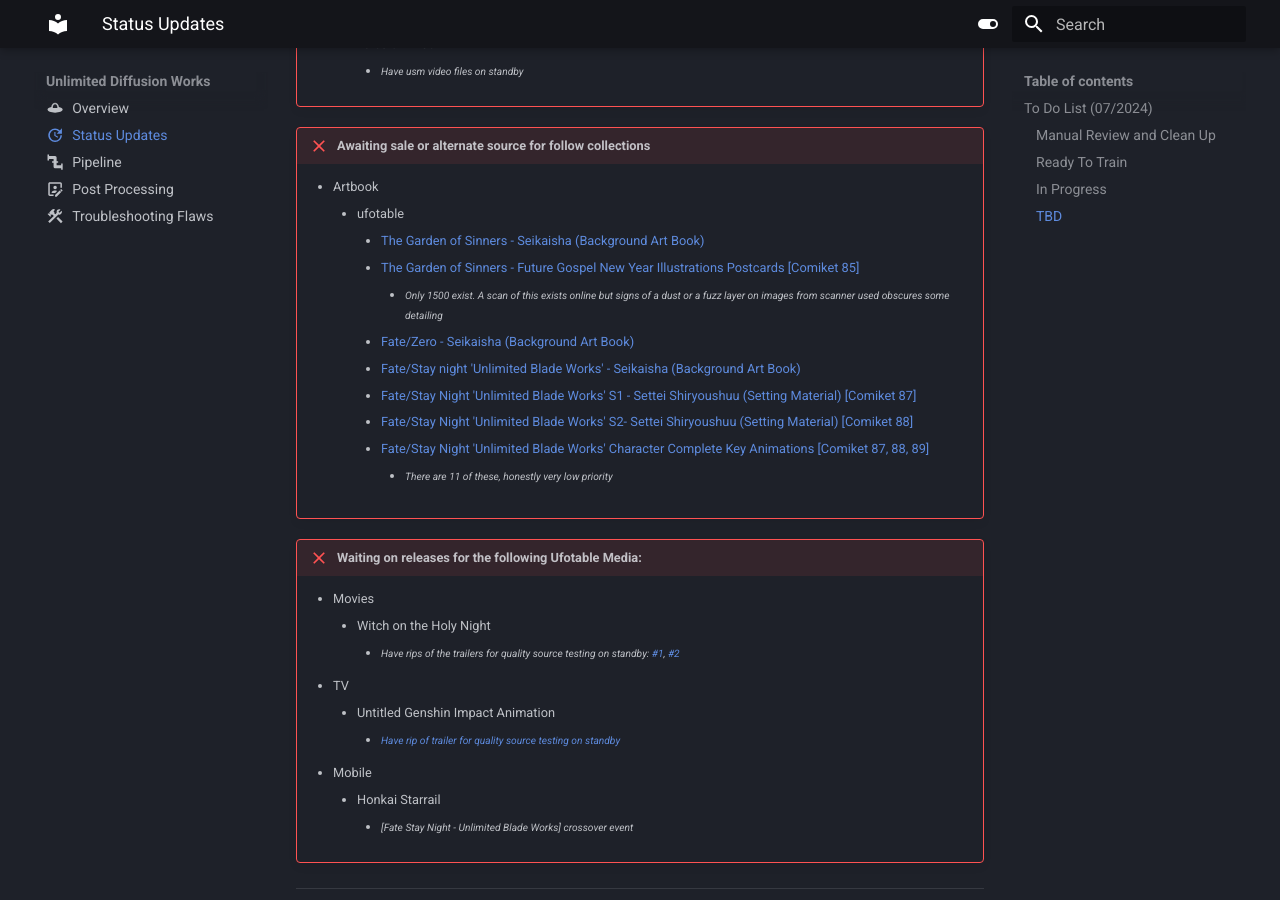
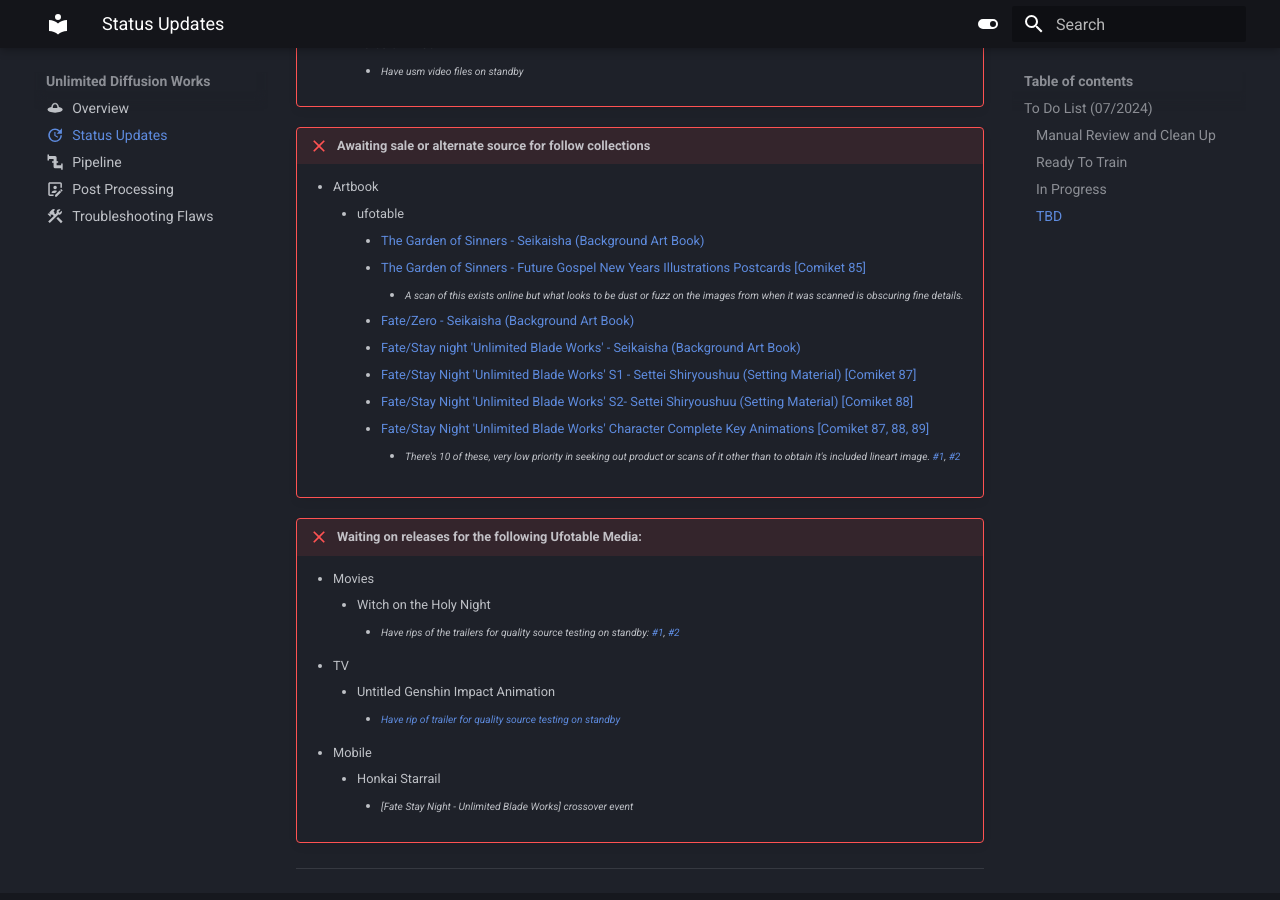
Before and after one commit to CrimsonVelka/DiffusionDesignWorks, an MkDocs documentation site: the page built from docs/pages/udw/todolist.md, in a window 1280 px wide and 900 px high, scrolled down 4384 px. Built offline with MkDocs 1.6.1 and Material for MkDocs 9.7.7, drawn with Linux system fonts in a browser that asks for light colours.

Commit message:
formatting and spelling error corrections

```diff
--- a/docs/pages/udw/todolist.md
+++ b/docs/pages/udw/todolist.md
@@ -123,14 +123,14 @@
     *   Artbook
         *   ufotable
             *   [The Garden of Sinners - Seikaisha (Background Art Book)](./images/todolist/artbook/91vngIKYgCL._SL1500_.jpg)
-            *   [The Garden of Sinners - Future Gospel New Year Illustrations Postcards [Comiket 85]](./images/todolist/artbook/000.jpg)
-                * <span style="font-size: 80%;">*Only 1500 exist. A scan of this exists online but signs of a dust or a fuzz layer on images from scanner used obscures some detailing*</span>
+            *   [The Garden of Sinners - Future Gospel New Years Illustrations Postcards [Comiket 85]](./images/todolist/artbook/000.jpg)
+                * <span style="font-size: 80%;">*A scan of this exists online but what looks to be dust or fuzz on the images from when it was scanned is obscuring fine details.*</span>
             *   [Fate/Zero - Seikaisha (Background Art Book)](./images/todolist/artbook/91NlW-xGcBL._SL1500_.jpg)
             *   [Fate/Stay night 'Unlimited Blade Works' - Seikaisha (Background Art Book)](./images/todolist/artbook/9784062198738_w.jpg)
             *   [Fate/Stay Night 'Unlimited Blade Works' S1 - Settei Shiryoushuu (Setting Material) [Comiket 87]](./images/todolist/artbook/55C0AAA247644B001F.jpg)
             *   [Fate/Stay Night 'Unlimited Blade Works' S2- Settei Shiryoushuu (Setting Material) [Comiket 88]](./images/todolist/artbook/55C0AA9F470499000C.jpg)
             *   [Fate/Stay Night 'Unlimited Blade Works' Character Complete Key Animations [Comiket 87, 88, 89]](./images/todolist/artbook/55C0AA924A17CD0025.jpg)
-                *   <span style="font-size: 80%;">*There are 11 of these, honestly very low priority*</span>
+                *   <span style="font-size: 80%;">*There's 10 of these, very low priority in seeking out product or scans of it other than to obtain it's included lineart image. [#1](./images/todolist/artbook/678218.jpg), [#2](./images/todolist/artbook/686658.jpg)*</span>
 
 !!! failure "Waiting on releases for the following Ufotable Media:"
     *   Movies
```
Also changed, not shown: docs/pages/udw/udwpipeline.md (+2 -2 lines), 2 other files.
